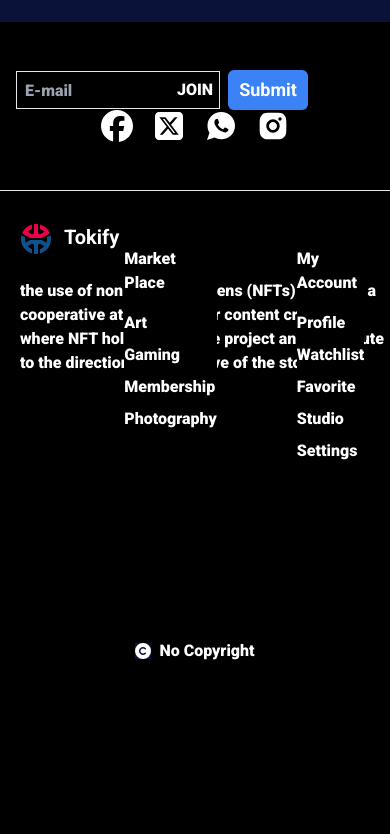
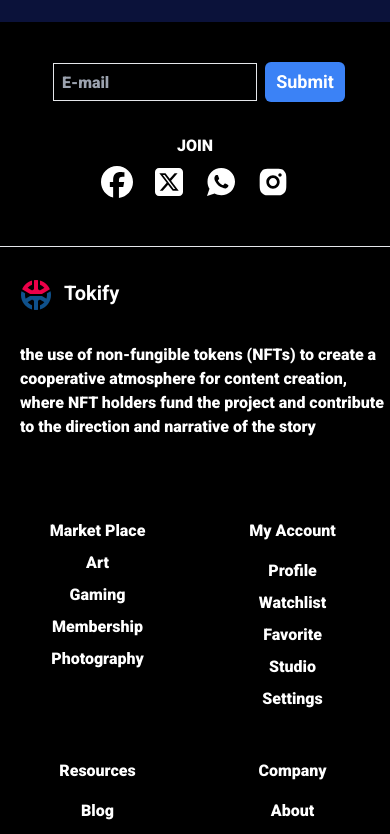
Before and after one commit to Saranraj3/MERN-NFT-Website-Tokify, a React (Vite) app in the folder client/: page / in a window 390 px wide. Shown: the part 5525-6359 px from the top of the page. Built offline with nearby package versions, Linux system fonts and the light colour scheme.

Commit message:
Footer Fully Responsive

```diff
--- a/client/src/Components/Footer/Footer.jsx
+++ b/client/src/Components/Footer/Footer.jsx
@@ -8,13 +8,13 @@
 
 function Footer() {
   return (
-    <div className='overflow-x-hidden text-white bg-black h-screen  '>
-      <div className='mt-[3rem] ml-2 bg-black '>
+    <div className='overflow-x-hidden overflow-y-hidden text-white bg-black'>
+      <div className='sm:mt-[2rem] sm:text-center xl:mt-[3rem] xl:ml-2 bg-black '>
         <input className='ml-2 pl-2 cursor-default bg-black border h-[2.4rem] ' type="email" placeholder='E-mail' />
-        <button className='ml-2 text-lg font-bold hover:bg-blue-900 bg-blue-500 rounded-md h-[2.5rem] w-[5rem]'>Submit</button>
+        <button className='sm:mt-2 ml-2 text-lg font-bold hover:bg-blue-900 bg-blue-500 rounded-md h-[2.5rem] w-[5rem]'>Submit</button>
       </div>
       <div>
-        <div className='mt-[-2rem] flex justify-center bg-black'>
+        <div className='sm:mt-[2rem] xl:mt-[2rem] flex justify-center bg-black'>
           <h1 className='bg-black cursor-pointer'>JOIN </h1>
         </div>
         <div className=' flex justify-center gap-5 bg-black'>
@@ -30,19 +30,19 @@
         <h1 className='ml-3 bg-black text-xl cursor-pointer font-bold'>Tokify</h1>
       </div>
       <div className='bg-black'>
-        <p className='mt-[1.5rem] ml-5 bg-black cursor-pointer max-w-[30rem]'>the use of non-fungible tokens (NFTs) to create a cooperative atmosphere for content creation, where NFT holders fund the project and contribute to the direction and narrative of the story</p>
+        <p className='sm:mt-[2rem] lg:mt-[1.5rem] ml-5 bg-black cursor-pointer max-w-[30rem]'>the use of non-fungible tokens (NFTs) to create a cooperative atmosphere for content creation, where NFT holders fund the project and contribute to the direction and narrative of the story</p>
       </div>
-      <div className='ml-[25rem] bg-black gap-[5rem] flex justify-center'>
-        <div className='mt-[-8rem] bg-black'>
+      <div className='sm:text-center sm:mt-[5rem] sm:grid sm:grid-cols-2 lg:grid lg:grid-cols-5 lg:gap-[5rem] bg-black flex justify-center'>
+        <div className='lg:mt-[-0rem] bg-black'>
           <h1 className='cursor-pointer bg-black'>Market Place</h1>
-          <ul className='mt-[1rem] bg-black'>
+          <ul className='lg:mt-[1rem] bg-black'>
             <li className='mt-2 cursor-pointer hover:opacity-80 bg-black'>Art</li>
             <li className='mt-2 cursor-pointer hover:opacity-80 bg-black'>Gaming</li>
             <li className='mt-2 cursor-pointer hover:opacity-80 bg-black'>Membership</li>
             <li className='mt-2 cursor-pointer hover:opacity-80 bg-black'>Photography</li>
           </ul>
         </div>
-        <div className='mt-[-8rem] bg-black'>
+        <div className=' lg:mt-[-0rem] bg-black'>
           <h1 className='cursor-pointer bg-black'>My Account</h1>
           <ul className='mt-[1rem] bg-black'>
             <li className='mt-2 cursor-pointer hover:opacity-80 bg-black'>Profile</li>
@@ -52,7 +52,7 @@
             <li className='mt-2 cursor-pointer hover:opacity-80 bg-black'>Settings</li>
           </ul>
         </div>
-        <div className='mt-[-8rem] bg-black'>
+        <div className='sm:mt-[3rem] lg:mt-[-0rem] bg-black'>
           <h1 className='cursor-pointer bg-black'>Resources</h1>
           <ul className='mt-[1rem] bg-black'>
             <li className='mt-2 cursor-pointer hover:opacity-80 bg-black'>Blog</li>
@@ -65,7 +65,7 @@
             <li className='mt-2 cursor-pointer hover:opacity-80 bg-black'>Parners</li>
           </ul>
         </div>
-        <div className='mt-[-8rem] bg-black'>
+        <div className='sm:mt-[3rem] lg:mt-[-0rem] bg-black'>
           <h1 className='cursor-pointer bg-black'>Company</h1>
           <ul className='mt-[1rem] bg-black'>
             <li className='mt-2 cursor-pointer hover:opacity-80 bg-black'>About</li>
```
